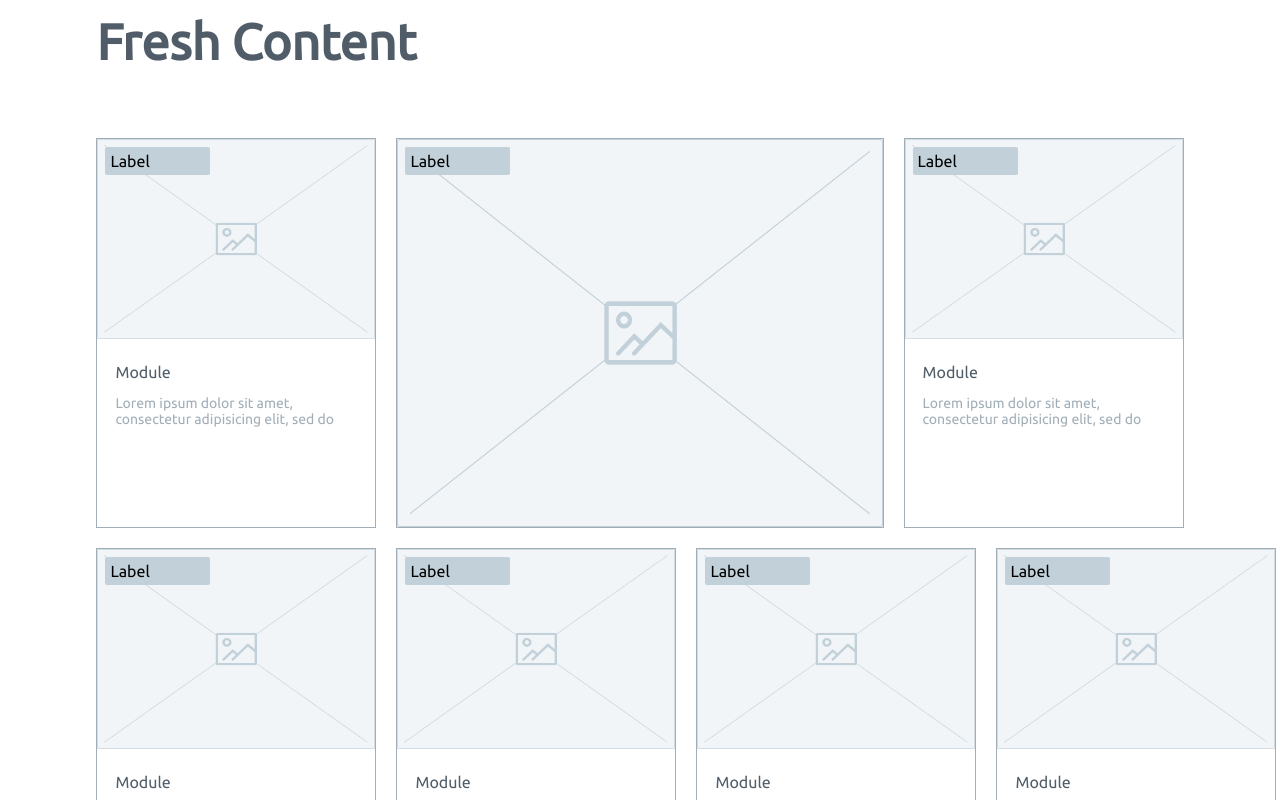
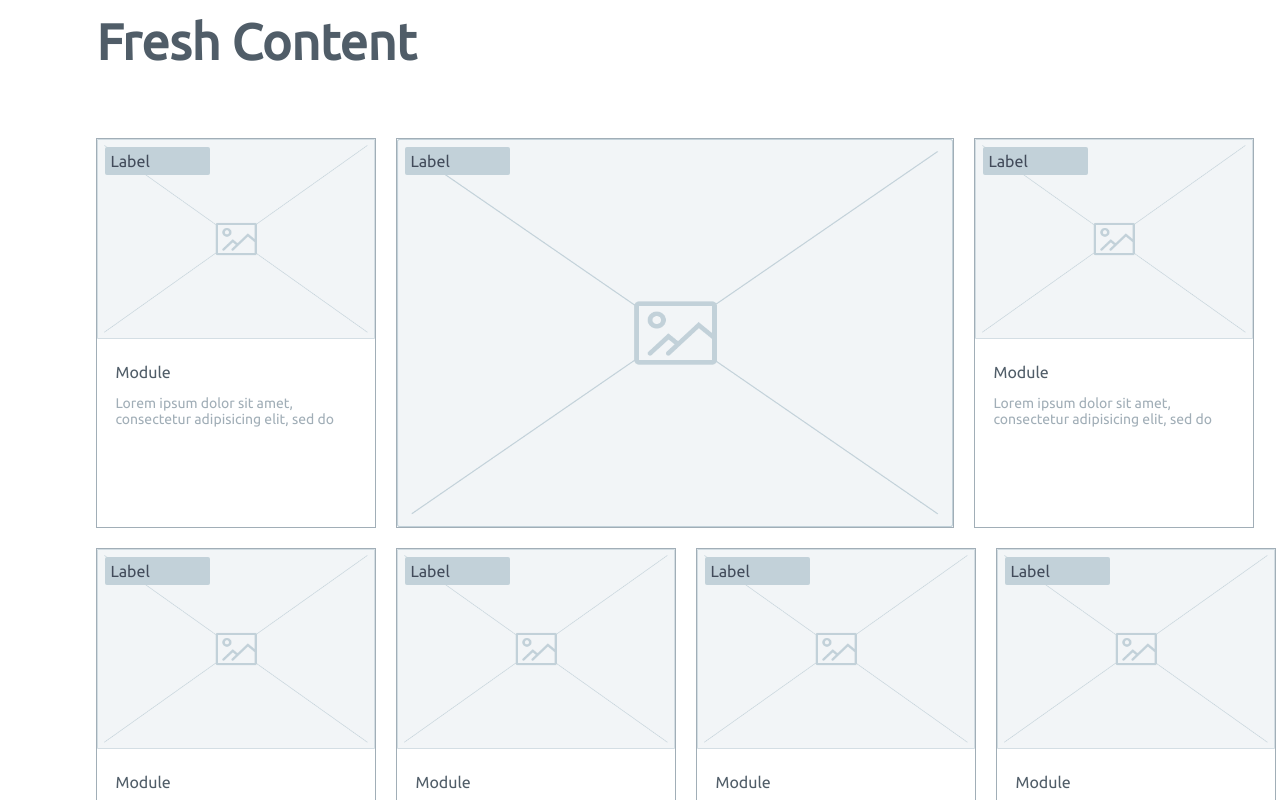
Before and after one commit to jroter/miniature-pancakes, a React (Create React App) app: page /modules in a window 1280 px wide. Shown: the top 800 px of the page. Built offline with nearby package versions, Linux system fonts and the light colour scheme.

Commit message:
finishing touches of module page

```diff
--- a/src/pages/LessonsPage.css
+++ b/src/pages/LessonsPage.css
@@ -1,4 +1,5 @@
 body {
+    font-family:'ubuntu';
     min-width: 900px;
     max-width: 2600px;
 }
@@ -61,6 +62,7 @@ body {
     padding-bottom: 5px;
     padding-left: 5px;
     width: 100px;
+    color: #424B5A;
 }
 
 .bottom-mod-container {
@@ -131,6 +133,7 @@ body {
     background-size: 100% 100%;
     flex-basis: 52%;
     border: 1px solid #A1AEB7;
+    min-width: 556px;
 }
 
 .new-module-small {
```
